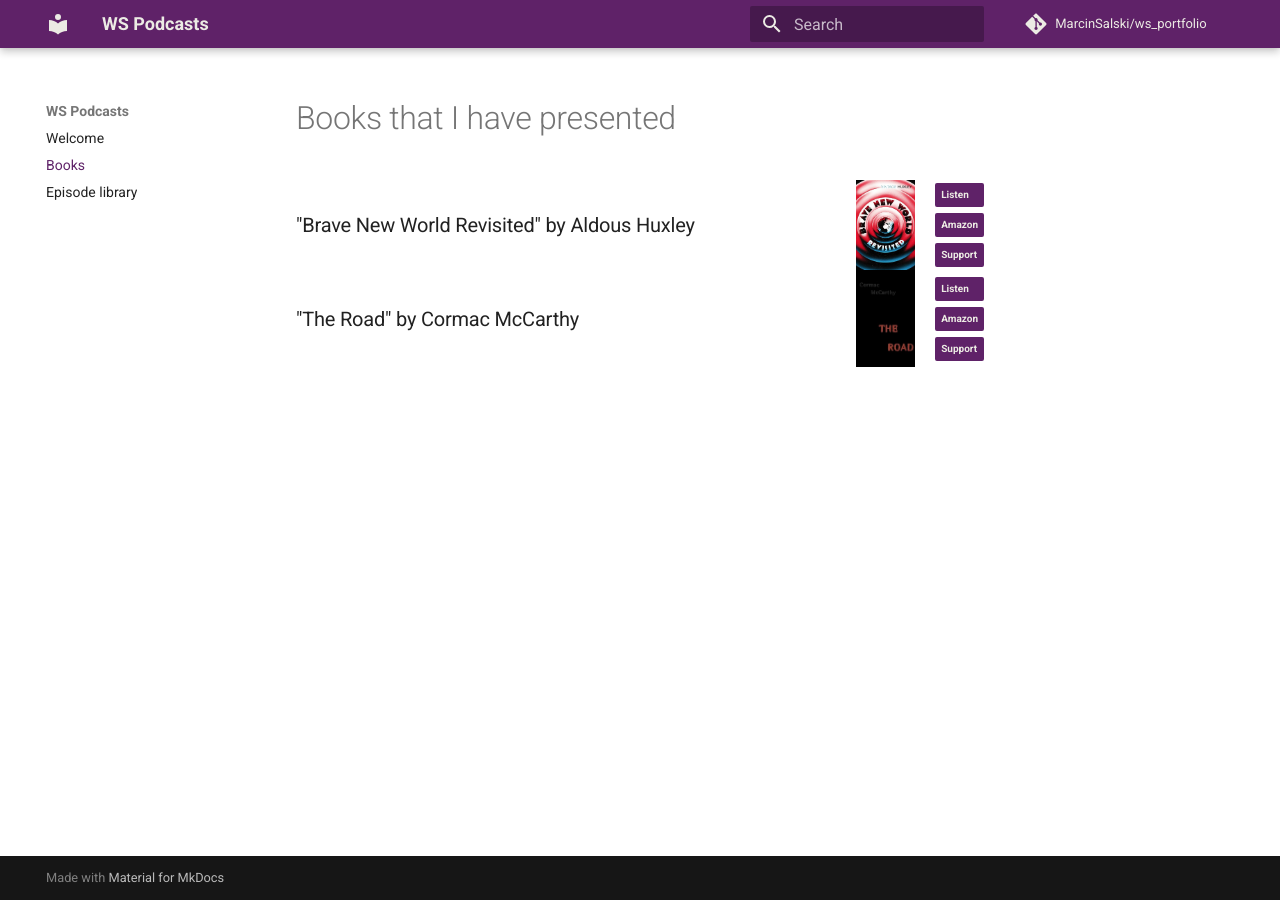
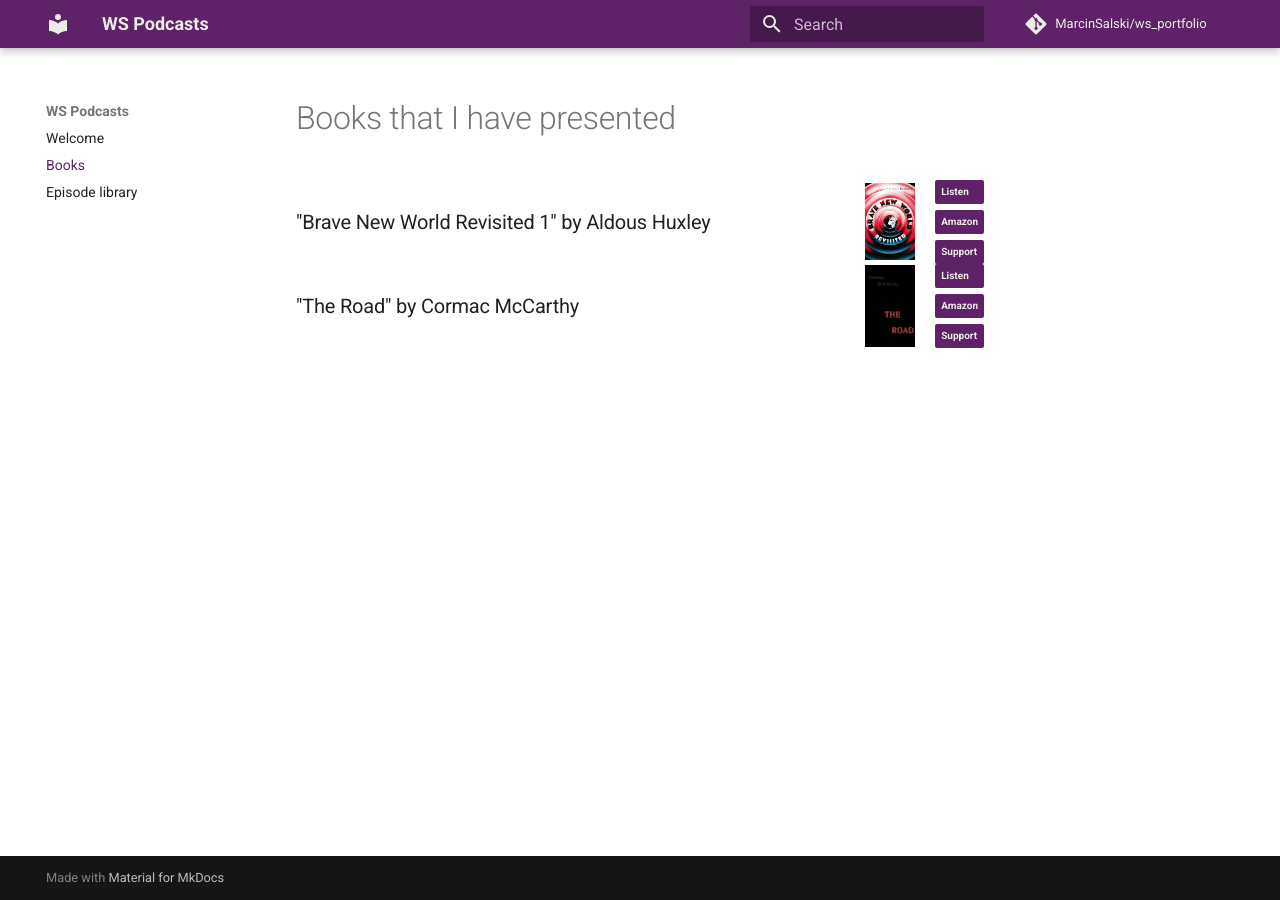
Before and after one commit to MarcinSalski/ws_portfolio, an MkDocs documentation site: the page built from docs/Books/index.md, in a window 1280 px wide. Built offline with MkDocs 1.6.1 and Material for MkDocs 9.7.7, drawn with Linux system fonts in a browser that asks for light colours; comment, search, counter and statistics services are not loaded.

Commit message:
picture heighth

```diff
--- a/docs/Books/index.md
+++ b/docs/Books/index.md
@@ -4,12 +4,12 @@
 
   <!-- Lewa kolumna: tytuł -->
   <div style="flex: 1;">
-    <h3 style="margin: 0;">"Brave New World Revisited" by Aldous Huxley</h3>
+    <h3 style="margin: 0;">"Brave New World Revisited 1" by Aldous Huxley</h3>
   </div>
 
   <!-- Środkowa kolumna: okładka -->
   <div style="flex: 0 0 auto; display: flex; align-items: center;">
-    <img src="BraveNewWorldRevisited.jpg" alt="" style="width: 59px; height: auto;">
+    <img src="BraveNewWorldRevisited.jpg" alt="" style="width: 50px; height: auto;">
   </div>
 
   <!-- Prawa kolumna: linki -->
@@ -36,8 +36,6 @@
        Support
     </a>
 
-    </a>
-
   </div>
 
 </div>
@@ -52,7 +50,7 @@
 
   <!-- Środkowa kolumna: okładka -->
   <div style="flex: 0 0 auto; display: flex; align-items: center;">
-    <img src="TheRoad.jpg" alt="" style="width: 59px; height: auto;">
+    <img src="TheRoad.jpg" alt="" style="width: 50px; height: auto;">
   </div>
 
   <!-- Prawa kolumna: linki -->
```
